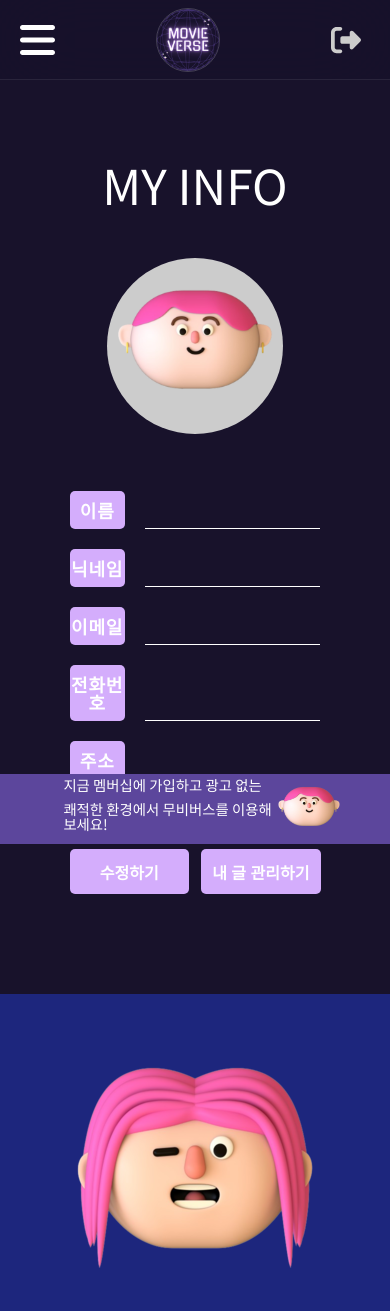
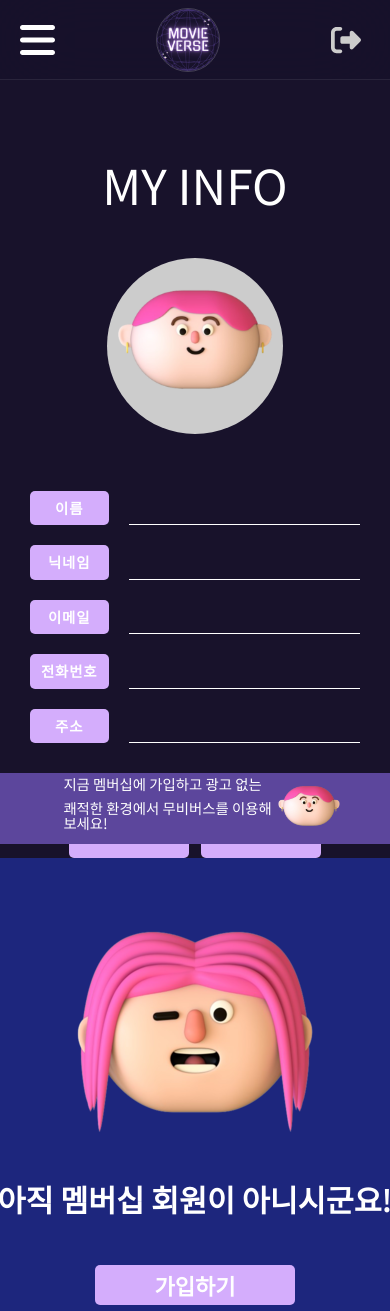
Before and after one commit to pshyun123/prj_movieverse, a React (Create React App) app in the folder src/main/react/: page /mypage in a window 390 px wide. Shown: the top 1311 px of the page. Built offline with nearby package versions, Linux system fonts and the light colour scheme; no server answers; sample sign-in values are in the browser's storage.

Commit message:
현지 모바일 대응 일부 미디어 쿼리 추가 수정 1차

```diff
--- a/src/main/react/src/component/Board/BoardCard.jsx
+++ b/src/main/react/src/component/Board/BoardCard.jsx
@@ -16,14 +16,18 @@ const BoardCardComp = styled.div`
   @media only screen and (max-width: 768px) {
     height: 200px;
   }
+  @media only screen and (max-width: 480px) {
+    padding: 10px;
+  }
   .textBox {
     width: 56%;
     position: relative;
     .categoryGatherBox {
       display: flex;
-      margin-bottom: 20px;
+      margin-bottom: 25px;
       justify-content: space-between;
       align-items: baseline;
+      position: relative;
       .categoryGather {
         p {
           color: white;
@@ -45,21 +49,33 @@ const BoardCardComp = styled.div`
       }
       .regdate {
         color: #333;
+        @media only screen and (max-width: 480px) {
+          position: absolute;
+          width: 100%;
+          text-align: right;
+          bottom: -10px;
+          right: 0;
+        }
       }
     }
     .contentBox {
       margin-bottom: 15px;
       h3 {
         color: black;
-        padding-bottom: 15px;
+        margin-bottom: 15px;
         font-weight: 600;
+        @media only screen and (max-width: 480px) {
+          /* font-size: 1.2em; */
+          text-overflow: ellipsis;
+          overflow: hidden;
+          white-space: nowrap;
+        }
       }
       .content {
         color: black;
         line-height: 1.5;
         word-break: break-all;
         text-overflow: ellipsis;
-        overflow: hidden;
         text-align: left;
         display: -webkit-box;
         -webkit-box-orient: vertical;
@@ -67,6 +83,8 @@ const BoardCardComp = styled.div`
         -webkit-line-clamp: 5;
         @media only screen and (max-width: 768px) {
           -webkit-line-clamp: 3;
+        }
+        @media only screen and (max-width: 480px) {
         }
       }
     }
--- a/src/main/react/src/component/Board/BoardToggleBtn.jsx
+++ b/src/main/react/src/component/Board/BoardToggleBtn.jsx
@@ -28,6 +28,9 @@ const BtnText = styled.div`
   font-size: 15px;
   font-weight: bold;
   transition: all 0.5s ease;
+  @media only screen and (max-width: 480px) {
+    font-size: 0.8em;
+  }
 `;
 
 const Circle = styled.div`
--- a/src/main/react/src/component/Chat/ChatBox.jsx
+++ b/src/main/react/src/component/Chat/ChatBox.jsx
@@ -52,9 +52,12 @@ const ChatBoxComp = styled.section`
         .sendBox {
           display: flex;
           justify-content: end;
-          Button {
-          }
         }
+      }
+    }
+    @media only screen and (max-width: 480px) {
+      .chatBg {
+        width: 100%;
       }
     }
   }
--- a/src/main/react/src/component/ChatList/KikiList.jsx
+++ b/src/main/react/src/component/ChatList/KikiList.jsx
@@ -9,22 +9,18 @@ import useTokenAxios from "../../hooks/useTokenAxios";
 
 const KikiListComp = styled.section`
   width: 100%;
-  /* outline: 1px solid red; */
   .buttonBox {
     width: 80%;
     margin: 0 auto;
     display: flex;
     justify-content: end;
     margin-bottom: 50px;
-    /* outline: 1px solid yellow; */
   }
   .container {
     padding: 100px 0;
-    /* outline: 1px solid red; */
     .chatListBox {
       width: 80%;
       margin: 0 auto;
-      /* outline: 1px solid blue; */
 
       .chatBox {
         width: 100%;
@@ -43,7 +39,6 @@ const KikiListComp = styled.section`
             color: white;
           }
         }
-        /* outline: 1px solid red; */
         .title {
           color: #000;
           font-weight: 600;
@@ -62,6 +57,11 @@ const KikiListComp = styled.section`
         p {
           font-size: 1.6em;
           line-height: 2.3;
+        }
+        @media only screen and (max-width: 480px) {
+          p {
+            font-size: 1.2em;
+          }
         }
       }
     }
--- a/src/main/react/src/component/ChatList/NewChatModal.jsx
+++ b/src/main/react/src/component/ChatList/NewChatModal.jsx
@@ -116,18 +116,18 @@ const NewChatModal = (props) => {
                 clickEvt={confirm}
                 active={active}
                 width="20%"
+                fontSize=".8em"
                 back={"var(--BLUE)"}
-              >
-                만들기
-              </Button>
+                children={"만들기"}
+              />
               <Button
                 clickEvt={close}
                 active={true}
                 width="20%"
+                fontSize=".8em"
                 back={"var(--BLUE)"}
-              >
-                취소하기
-              </Button>
+                children={"취소하기"}
+              />
             </div>
           </section>
         )}
--- a/src/main/react/src/component/MyPage/MyInfo.jsx
+++ b/src/main/react/src/component/MyPage/MyInfo.jsx
@@ -4,9 +4,13 @@ import profileimg from "../../images/faceIcon/faceIcon1.png";
 import Button from "../../util/Button";
 
 const MyInfoComp = styled.section`
-  width: 100%; /* 보통 높이값은 따로 주지 않는다(배너를 잡을 경우에는 높이값을 준다) */
+  width: 100%; /* 보통 높이값은 따로 주지 않음!(배너를 잡을 경우에는 높이값을 줌) */
   padding-top: 80px;
+  /* outline: 1px solid yellow; */
   margin-bottom: 100px;
+  @media only screen and (max-width: 480px) {
+    margin-bottom: 0;
+  }
 
   .container {
     h2 {
@@ -15,6 +19,7 @@ const MyInfoComp = styled.section`
       font-size: 3rem;
     }
     .wrapper {
+      /* outline: 1px solid yellow; */
       display: flex;
       justify-content: center;
       align-items: center;
@@ -22,6 +27,7 @@ const MyInfoComp = styled.section`
         width: 250px;
         margin-right: 5%;
         padding-bottom: 5%;
+        /* outline: 1px solid red; */
         .profileImg {
           width: 250px;
           padding-bottom: 250px;
@@ -40,6 +46,7 @@ const MyInfoComp = styled.section`
       .userContent {
         width: 50%;
         letter-spacing: -0.8px;
+        /* outline: 1px solid pink; */
         .userBox {
           margin-bottom: 20px;
           display: grid;
@@ -67,6 +74,7 @@ const MyInfoComp = styled.section`
       }
     }
     .buttonBox {
+      /* outline: 1px solid blue; */
       display: flex;
       justify-content: end;
       padding-right: 10%;
@@ -97,7 +105,6 @@ const MyInfoComp = styled.section`
 
         .userContent {
           width: 100%; /* 모바일에서 전체 너비로 */
-          padding: 0 50px;
           justify-content: center;
           /* align-items: center; */
           text-align: center;
@@ -105,6 +112,18 @@ const MyInfoComp = styled.section`
             padding-right: 0; /* 모바일에서 오른쪽 패딩 제거 */
             justify-content: center; /* 가운데 정렬 */
             margin-top: 70px;
+          }
+        }
+      }
+    }
+    @media only screen and (max-width: 480px) {
+      .wrapper {
+        .userContent {
+          padding: 0 10px;
+          .userBox {
+            p {
+              font-size: 1.2em;
+            }
           }
         }
       }
@@ -170,7 +189,7 @@ const MyInfo = ({ memberInfo }) => {
                   active={true}
                   height="45px"
                   width="120px"
-                  fontSize="16px"
+                  fontSize="1em"
                   clickEvt={toinfochange}
                 />
                 <Button
@@ -178,7 +197,7 @@ const MyInfo = ({ memberInfo }) => {
                   active={true}
                   height="45px"
                   width="120px"
-                  fontSize="16px"
+                  fontSize="1em"
                   clickEvt={tomemberpost}
                 />
               </div>
--- a/src/main/react/src/util/Button.jsx
+++ b/src/main/react/src/util/Button.jsx
@@ -6,7 +6,7 @@ const ButtonComp = styled.button`
   height: ${(props) => props.height || "40px"};
   color: ${(props) => props.color || "white"};
   font-weight: 600;
-  font-size: ${(props) => props.fontSize || "16px"};
+  font-size: ${(props) => props.fontSize || "1em"};
   border: none;
   border-radius: 5px;
   background-color: ${(props) => props.$front || "var(--LIGHTVIO)"};
--- a/src/main/react/src/util/Modal.jsx
+++ b/src/main/react/src/util/Modal.jsx
@@ -33,6 +33,7 @@ const ModalStyle = styled.div`
       padding: 16px 64px 16px 16px;
       background-color: var(--VIOLET);
       font-weight: 600;
+      text-align: left;
       button {
         position: absolute;
         top: 15px;
```
